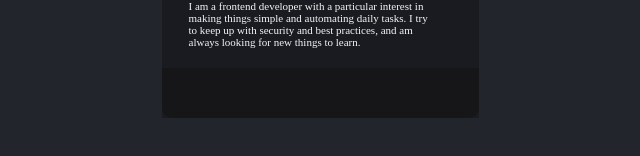
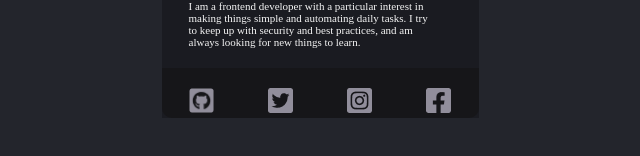
Before and after one commit to mecskyverse/Scrimba, a React (Vite) app in the folder vite-project/: page / in a window 1280 px wide. Shown: the part 866-1022 px from the top of the page, without its empty margins (320-960 px from the left). Built offline with nearby package versions, Linux system fonts and the light colour scheme.

Commit message:
Footer component initial commit

```diff
--- a/vite-project/src/components/Footer.jsx
+++ b/vite-project/src/components/Footer.jsx
@@ -1,11 +1,17 @@
 import React from "react"
+import Git from "../Images/github.png"
+import Fb from "../Images/fb.png"
+import Twitter from "../Images/twitter.png"
+import Ig from "../Images/ig.png"
+
 
 export default function Footer() {
     return (
         <div className="footer">
-
-            <div className="interest">
-            </div>
+            <img src={Git} alt="" className="icon" />
+            <img src={Twitter} alt="" className="icon" />
+            <img src={Ig} alt="" className="icon" />
+            <img src={Fb} alt="" className="icon" />
 
 
 
```
